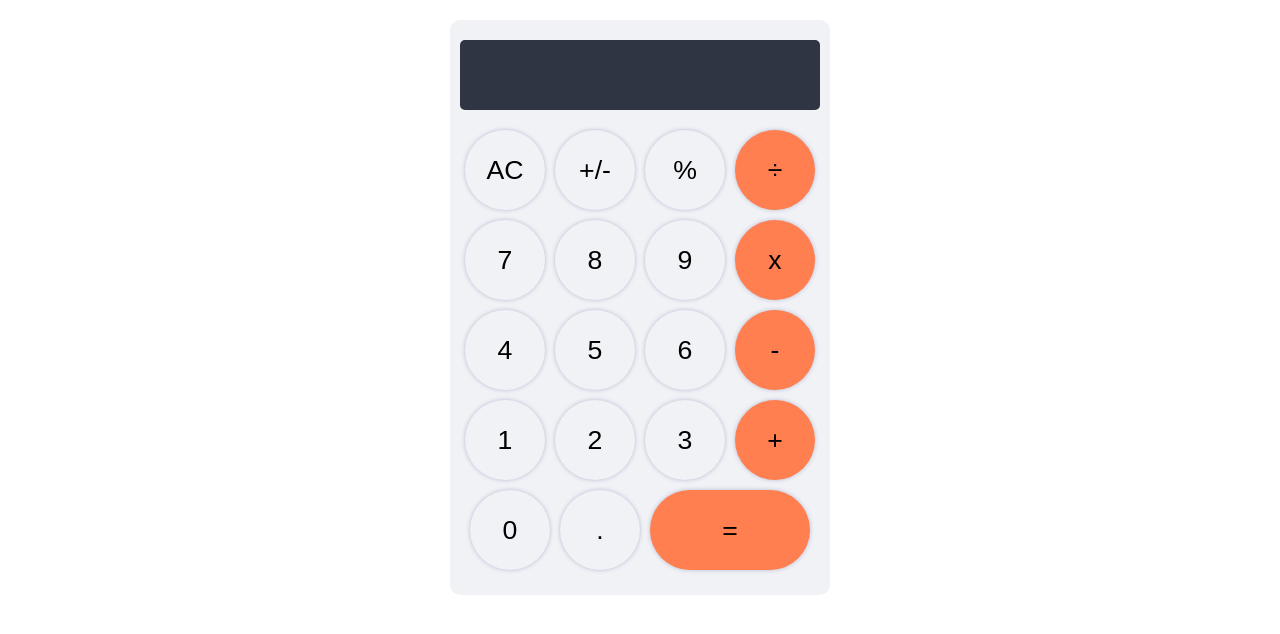
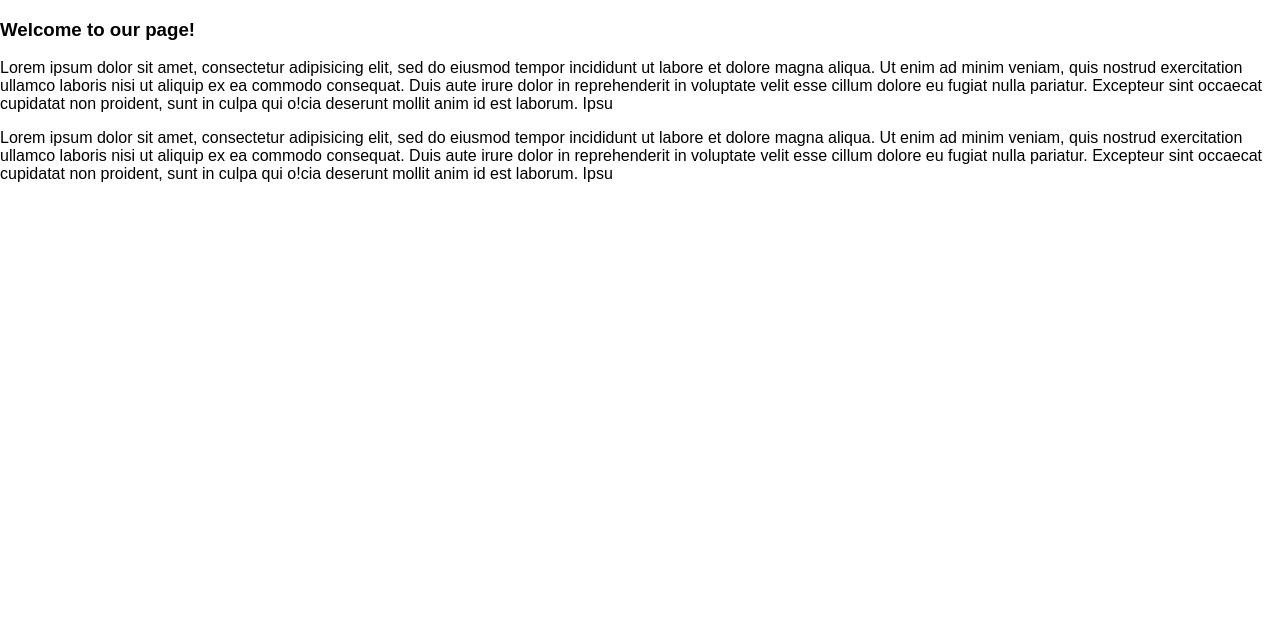
Before and after one commit to dipbazz/math-magicians, a React (Create React App) app: page / in a window 1280 px wide. Shown: the top 634 px of the page. Built offline with nearby package versions, Linux system fonts and the light colour scheme; a web font is replaced by a local one.

Commit message:
Create different component for different route

```diff
--- a/package.json
+++ b/package.json
@@ -10,6 +10,7 @@
     "prop-types": "^15.7.2",
     "react": "^17.0.2",
     "react-dom": "^17.0.2",
+    "react-router-dom": "^5.2.0",
     "react-scripts": "4.0.3",
     "web-vitals": "^1.1.1"
   },
--- /dev/null
+++ b/src/Routes.js
@@ -0,0 +1,17 @@
+import React from 'react';
+import { BrowserRouter, Switch, Route } from 'react-router-dom';
+import Calculator from './components/Calculator';
+import Home from './components/Home';
+import Quote from './components/Quote';
+
+const Routes = () => (
+  <BrowserRouter>
+    <Switch>
+      <Route path="/" component={Home} exact />
+      <Route path="/calculator" component={Calculator} />
+      <Route path="/quote" component={Quote} />
+    </Switch>
+  </BrowserRouter>
+);
+
+export default Routes;
--- a/src/components/App.js
+++ b/src/components/Calculator.js
@@ -1,10 +1,10 @@
 import React, { useState } from 'react';
-import '../styles/App.css';
+import '../styles/Calculator.css';
 import Display from './Display';
 import ButtonPanel from './ButtonPanel';
 import calculate from '../logic/calculate';
 
-function App() {
+function Calculator() {
   const [total, setTotal] = useState('');
   const [next, setNext] = useState('');
   const [operation, setOperation] = useState(null);
@@ -37,11 +37,16 @@
   }
 
   return (
-    <div className="App">
-      <Display result={displayResult()} />
-      <ButtonPanel handleClick={(name) => handleClick(name)} />
+    <div className="flex">
+      <h3>
+        Let&#39;s do some math!
+      </h3>
+      <div className="Calculator">
+        <Display result={displayResult()} />
+        <ButtonPanel handleClick={(name) => handleClick(name)} />
+      </div>
     </div>
   );
 }
 
-export default App;
+export default Calculator;
--- /dev/null
+++ b/src/components/Home.js
@@ -0,0 +1,23 @@
+function Home() {
+  return (
+    <div>
+      <h3>Welcome to our page!</h3>
+      <p>
+        Lorem ipsum dolor sit amet, consectetur adipisicing elit, sed do eiusmod tempor incididunt
+        ut labore et dolore magna aliqua. Ut enim ad minim veniam, quis nostrud exercitation ullamco
+        laboris nisi ut aliquip ex ea commodo consequat. Duis aute irure dolor in reprehenderit in
+        voluptate velit esse cillum dolore eu fugiat nulla pariatur. Excepteur sint occaecat
+        cupidatat non proident, sunt in culpa qui o!cia deserunt mollit anim id est laborum. Ipsu
+      </p>
+      <p>
+        Lorem ipsum dolor sit amet, consectetur adipisicing elit, sed do eiusmod tempor incididunt
+        ut labore et dolore magna aliqua. Ut enim ad minim veniam, quis nostrud exercitation ullamco
+        laboris nisi ut aliquip ex ea commodo consequat. Duis aute irure dolor in reprehenderit in
+        voluptate velit esse cillum dolore eu fugiat nulla pariatur. Excepteur sint occaecat
+        cupidatat non proident, sunt in culpa qui o!cia deserunt mollit anim id est laborum. Ipsu
+      </p>
+    </div>
+  );
+}
+
+export default Home;
--- /dev/null
+++ b/src/components/Quote.js
@@ -0,0 +1,13 @@
+function Quote() {
+  return (
+    <div>
+      <p>
+        Mathematics is not about numbers, equations, computations,
+        or algorithms: it is about understanding.
+        –William Paul Thurston
+      </p>
+    </div>
+  );
+}
+
+export default Quote;
--- a/src/index.js
+++ b/src/index.js
@@ -1,12 +1,12 @@
 import React from 'react';
 import ReactDOM from 'react-dom';
 import './index.css';
-import App from './components/App';
+import Routes from './Routes';
 import reportWebVitals from './reportWebVitals';
 
 ReactDOM.render(
   <React.StrictMode>
-    <App />
+    <Routes />
   </React.StrictMode>,
   document.getElementById('root'),
 );
--- a/src/styles/App.css
+++ b/src/styles/Calculator.css
@@ -4,7 +4,7 @@
   font-family: 'Farro', sans-serif;
 }
 
-.App {
+.Calculator {
   text-align: center;
   width: 360px;
   margin: auto;
@@ -13,3 +13,7 @@
   padding: 20px 10px;
   border-radius: 10px;
 }
+
+.flex {
+  display: flex;
+}
```
Also changed, not shown: 1 other file (tests, documents, lock files or other folders).
